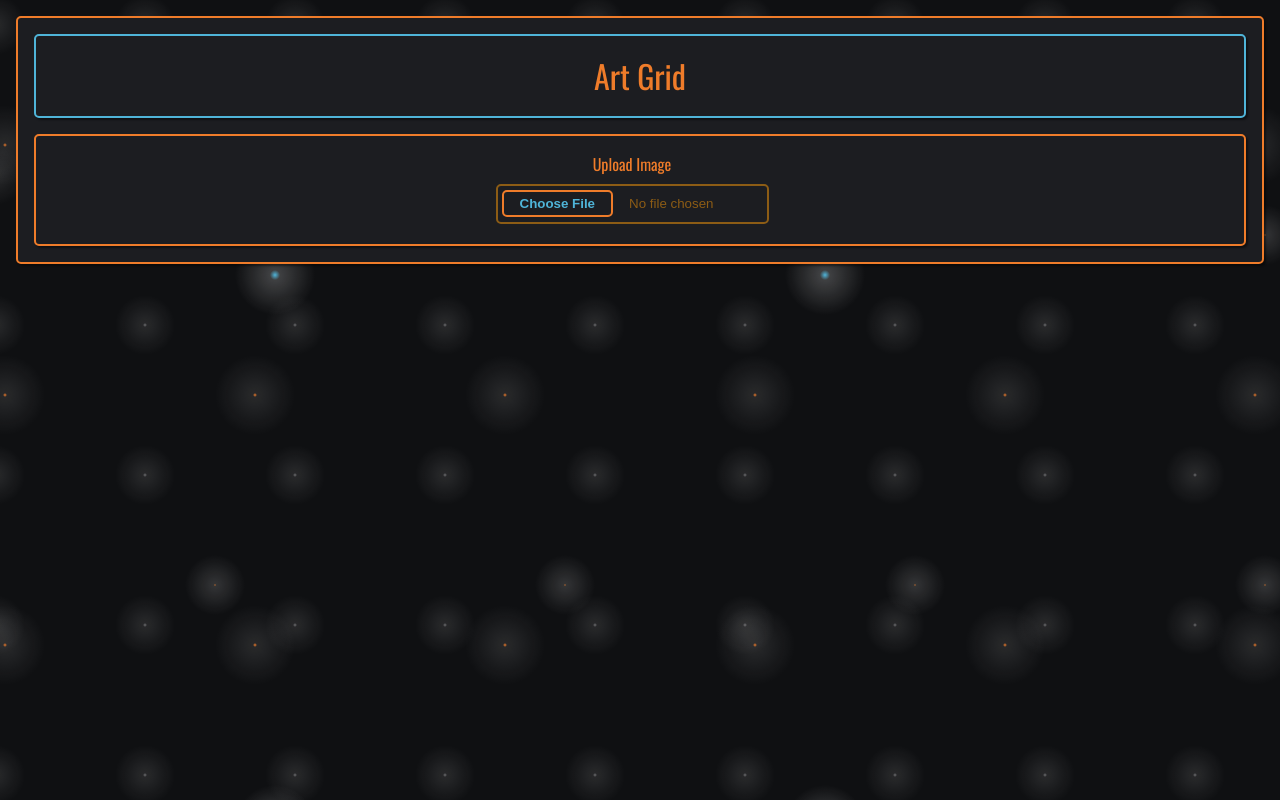
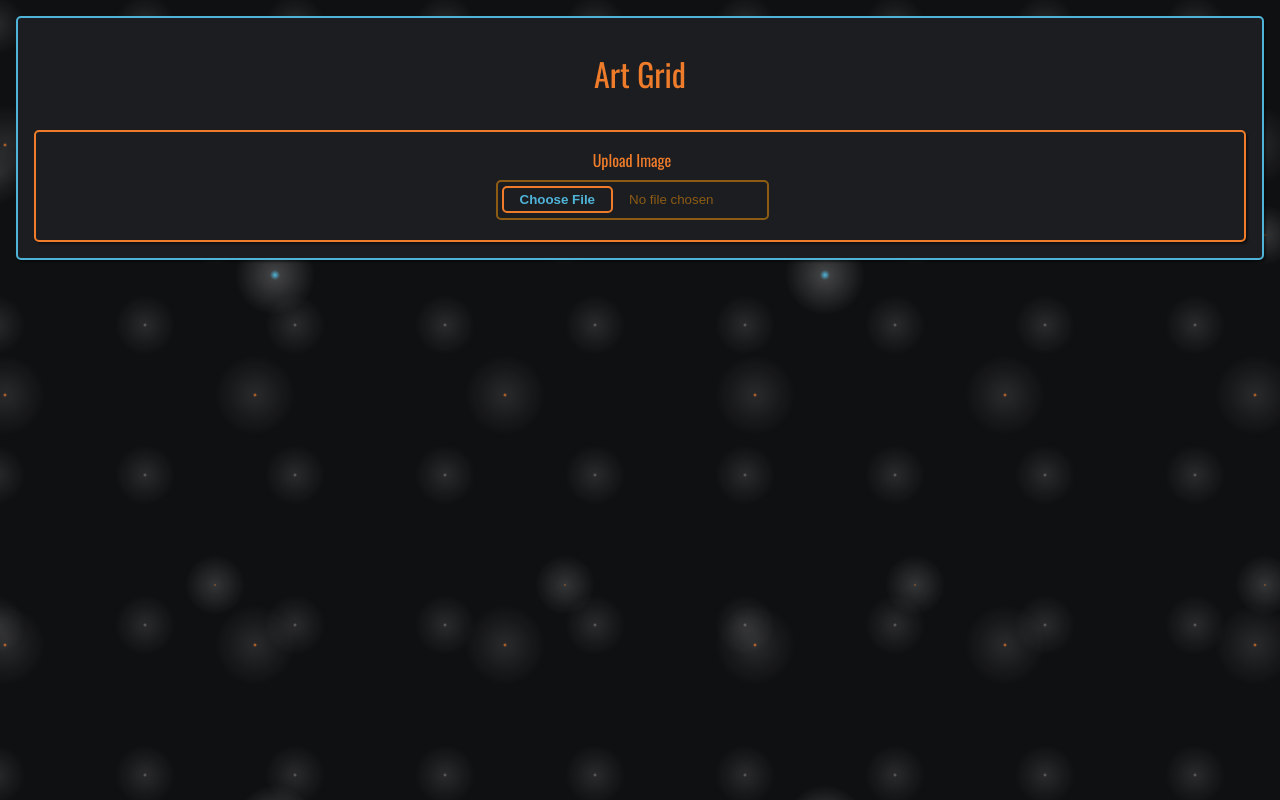
Before and after one commit to temetvince/art-grid, a React app: page / in a window 1280 px wide. Built offline with nearby package versions, Linux system fonts and the light colour scheme.

Commit message:
Changed colors a bit

```diff
--- a/src/ArtGrid/ArtGrid.css
+++ b/src/ArtGrid/ArtGrid.css
@@ -4,7 +4,7 @@
   align-items: center;
   gap: var(--spacing);
   padding: var(--spacing);
-  border: var(--border-size) var(--border-style) var(--border-color);
+  border: var(--border-size) var(--border-style) var(--border-color-alt);
   border-radius: var(--box-rounding);
   background-color: var(--background-alt);
   box-shadow: var(--box-shadow);
@@ -16,11 +16,9 @@
   font-size: 2rem;
   text-align: center;
   width: 100%;
-  border: var(--border-size) var(--border-style) var(--border-color-alt);
   padding: var(--spacing);
   border-radius: var(--box-rounding);
   background-color: var(--background-alt);
-  box-shadow: var(--box-shadow);
   transition: var(--transition);
 }
 
@@ -28,7 +26,7 @@
   display: flex;
   gap: var(--spacing);
   padding: var(--spacing);
-  border: var(--border-size) var(--border-style) var(--border-color-alt);
+  border: var(--border-size) var(--border-style) var(--border-color);
   border-radius: var(--box-rounding);
   background-color: var(--background-alt);
   box-shadow: var(--box-shadow);
--- a/src/ArtGrid/SquareViewer/SquareViewer.css
+++ b/src/ArtGrid/SquareViewer/SquareViewer.css
@@ -10,7 +10,7 @@
   max-width: 400px;
   width: 100%;
   display: block;
-  border: var(--border-size) var(--border-style) var(--border-color);
+  border: var(--border-size) var(--border-style) var(--border-color-alt);
   border-radius: var(--box-rounding);
 }
 
```
